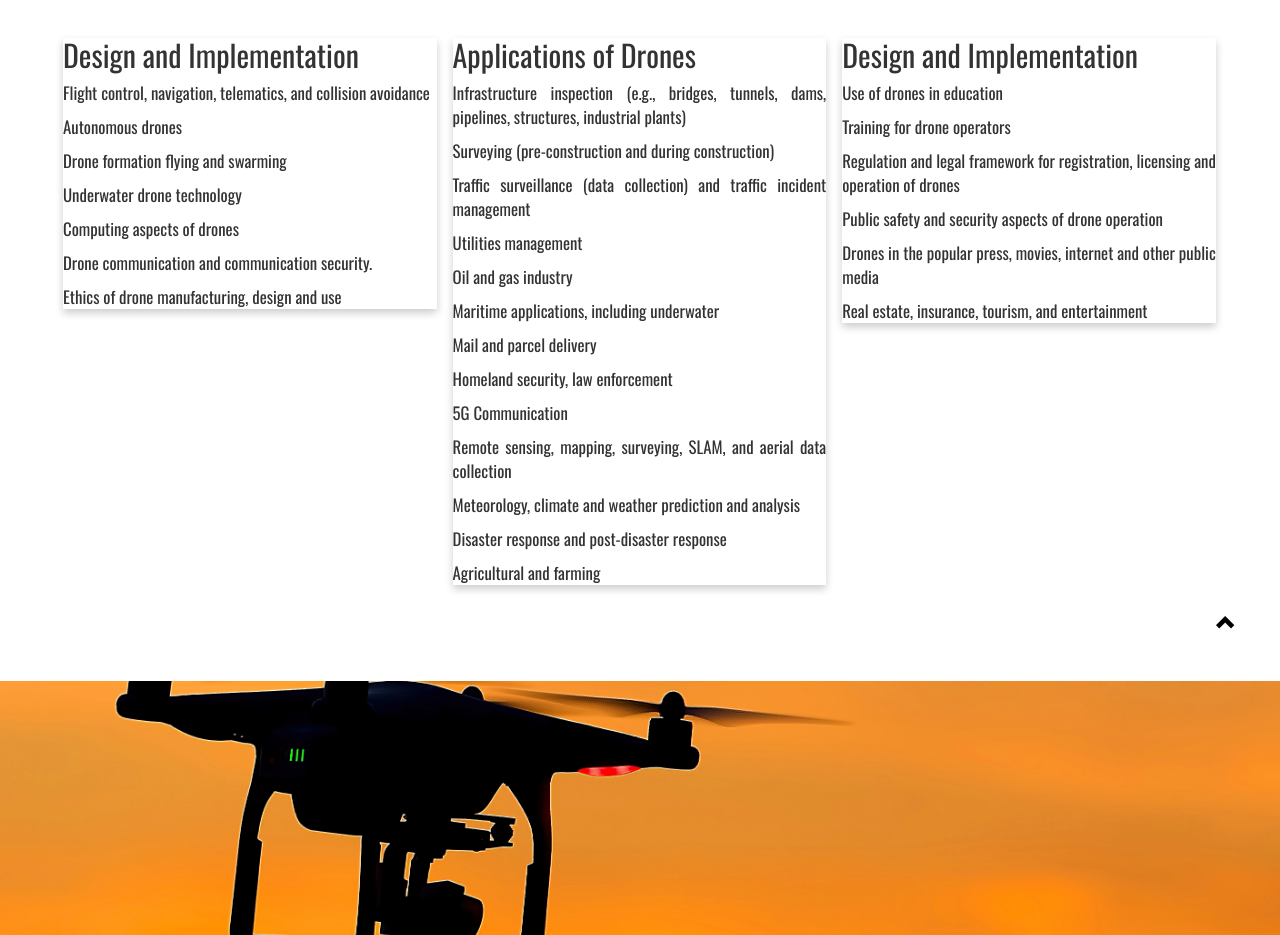
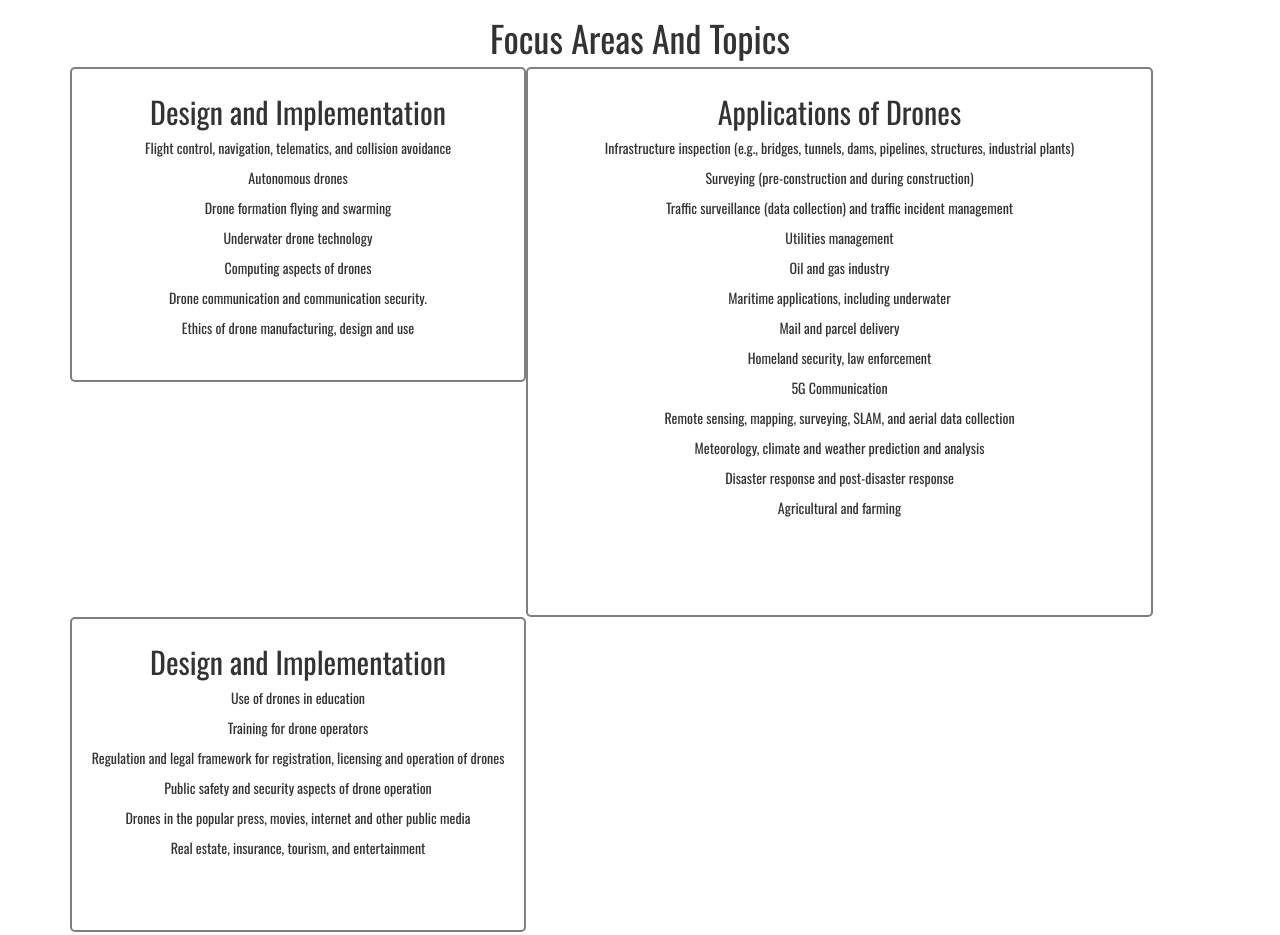
Before and after one commit to anshikashaw/demo4, a plain HTML site: page index.html in a window 1280 px wide. Shown: the part 1575-2510 px from the top of the page. Drawn offline with nearby package versions, Linux system fonts and the light colour scheme.

Commit message:
Update index.html

```diff
--- a/index.html
+++ b/index.html
@@ -20,6 +20,11 @@
       $('html, body').animate({ scrollTop: target.offset().top-180 }, 1000);
       return false;
   });
+		$('.grid').masonry({
+  itemSelector: '.grid-item',
+  columnWidth: '.grid-sizer',
+  percentPosition: true
+});
 });
 	</script>
 </head>
@@ -195,42 +200,49 @@ font-size:250%;
     background-repeat: no-repeat;
     background-size: cover;
 }
-	  .masonry-brick {
-		  font-family:"Oswald";
-    color: black;
-    background-color: #fff;
-    display: inline-block;
-    font-color:black;
-    padding: 10px;
-    width: 120%;
-    box-shadow: 0 0px 8px 0 rgba(0, 0, 0, 0.2);
-    margin-left: 10em 0px; /* for separating masonry-bricks vertically*/
+
+
+	* { box-sizing: border-box; }
+
+body { font-family: 'Oswald'; }
+
+/* ---- grid ---- */
+
+.grid {
+  background: #ff;
+  max-width: 1200px;
 }
 
-
-@media only screen and (min-width: 480px) {
-    .masonry-container {
-        -moz-column-count: 3;
-        -webkit-column-count: 3;
-        column-count: 3;
-    }
+/* clearfix */
+.grid:after {
+  content: '';
+  display: block;
+  clear: both;
 }
 
-@media only screen and (min-width: 768px) {
-    .masonry-container {
-        -moz-column-count: 4;
-        -webkit-column-count: 4;
-        column-count: 4;
-    }
+/* ---- grid-item ---- */
+
+.grid-sizer,
+.grid-item {
+  width: 20%;
 }
 
-@media only screen and (min-width: 960px) {
-    .masonry-container {
-        -moz-column-count: 5;
-        -webkit-column-count: 5;
-        column-count: 5;
-    }
+.grid-item {
+  height: 120px;
+  float: left;
+  background: #fff;
+  border: 2px solid #333;
+  border-color: hsla(0, 0%, 0%, 0.5);
+  border-radius: 5px;
+  padding:6px;
 }
+
+.grid-item--width2 { width:  55%; }
+.grid-item--width3 { width:  40%; }
+
+.grid-item--height2 { height: 550px; }
+.grid-item--height3 { height: 400px; }
+.grid-item--height4 { height: 315px; }
 
 
 	  .parallax11 {
@@ -492,28 +504,20 @@ The workshop is intended for individuals with scientific, technical, policy, and
 		</div> <a href="#myCarousel" title="Click to Go Back To Top" style="margin-left:95%">
     <span class="glyphicon glyphicon-chevron-up"></span></a>
 		<div class="parallax1" id="Session"></div>
-	<div class="container text-center"><center></center>
-		<br>
-	<div class="row">
-  <div class="column">
-    <div class="card">
-      <div class="container2">
-        <h2>Design and Implementation</h2>
+	<div class="container text-center">
+		<h1><center>Focus Areas And Topics</center></h1>
+
+<div class="grid">
+  <div class="grid-sizer"></div>
+  <div class="grid-item grid-item--width3 grid-item--height4"> <h2>Design and Implementation</h2>
         <p>Flight control, navigation, telematics, and collision avoidance</p>
         <p>Autonomous drones</p>
              <p>Drone formation flying and swarming</p>
         <p>Underwater drone technology</p>
              <p>Computing aspects of drones</p>
              <p>Drone communication and communication security.</p>
-        <p>Ethics of drone manufacturing, design and use</p>
-      </div>
-    </div>
-  </div>
-
-  <div class="column">
-    <div class="card">
-      <div class="container2">
-        <h2>Applications of Drones</h2>
+        <p>Ethics of drone manufacturing, design and use</p></div>
+  <div class="grid-item grid-item--width2 grid-item--height2">  <h2>Applications of Drones</h2>
         <p>Infrastructure inspection (e.g., bridges, tunnels, dams, pipelines, structures, industrial plants)</p>
         <p>Surveying (pre-construction and during construction)</p>
         <p>Traffic surveillance (data collection) and traffic incident management</p>
@@ -526,24 +530,17 @@ The workshop is intended for individuals with scientific, technical, policy, and
         <p>Remote sensing, mapping, surveying, SLAM, and aerial data collection</p>
         <p>Meteorology, climate and weather prediction and analysis</p>
         <p>Disaster response and post-disaster response</p>
-        <p>Agricultural and farming</p>
-      </div>
-    </div>
-  </div>
-  <div class="column">
-    <div class="card">
-      <div class="container2">
-        <h2>Design and Implementation</h2>
+    <p>Agricultural and farming</p></div>
+    <div class="grid-item grid-item--width3 grid-item--height4"> <h2>Design and Implementation</h2>
         <p>Use of drones in education</p>
         <p>Training for drone operators</p>
         <p>Regulation and legal framework for registration, licensing and operation of drones</p>
         <p>Public safety and security aspects of drone operation</p>
         <p>Drones in the popular press, movies, internet and other public media</p>        <p>Real estate, insurance, tourism, and entertainment</p>
+</div>
 
-      </div>
-    </div>
-  </div>
-</div></div>
+</div>
+	</div>
 		<a href="#myCarousel" title="Click to Go Back To Top" style="margin-left:95%">
     <span class="glyphicon glyphicon-chevron-up"></span></a>
 <div class="parallax"></div>
```
